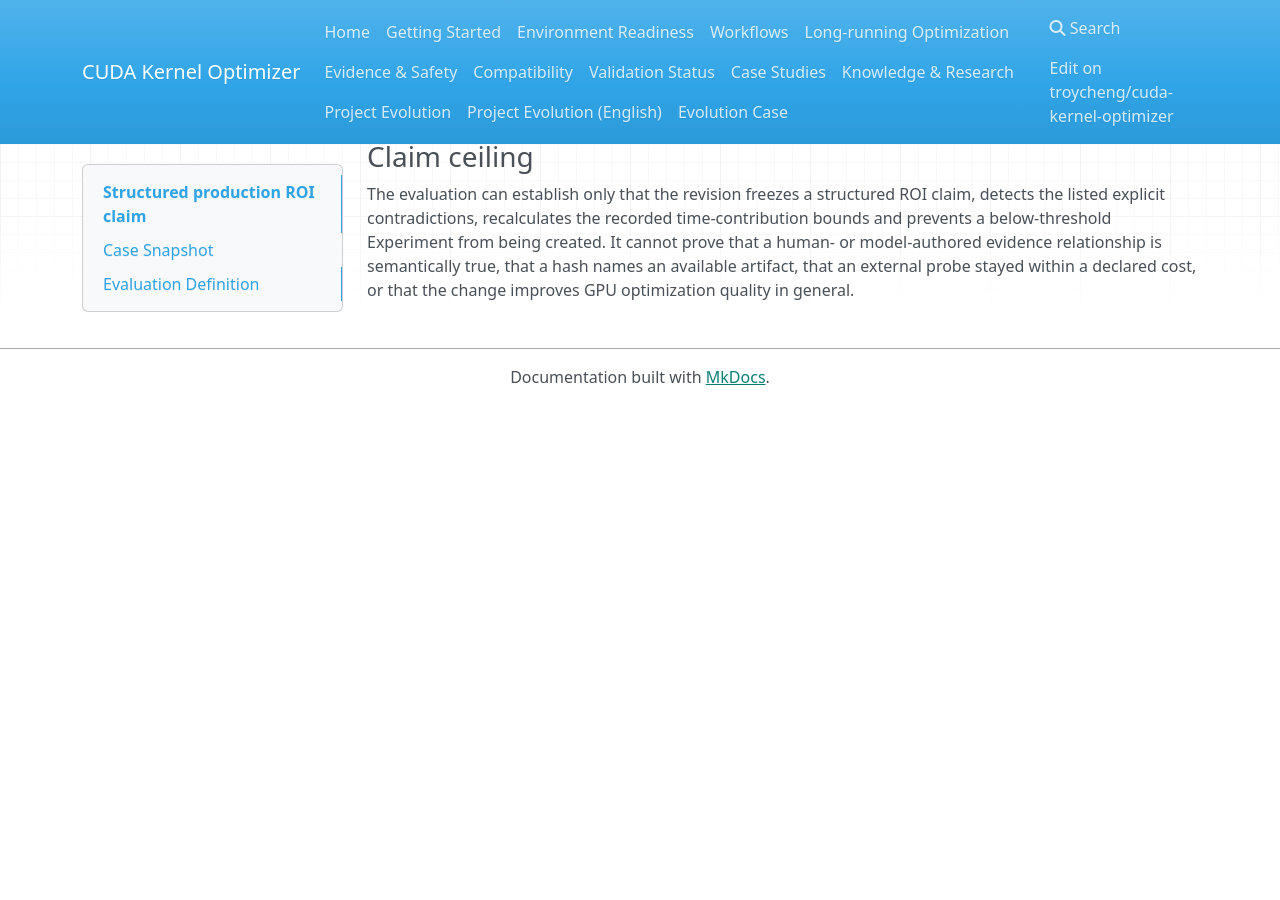
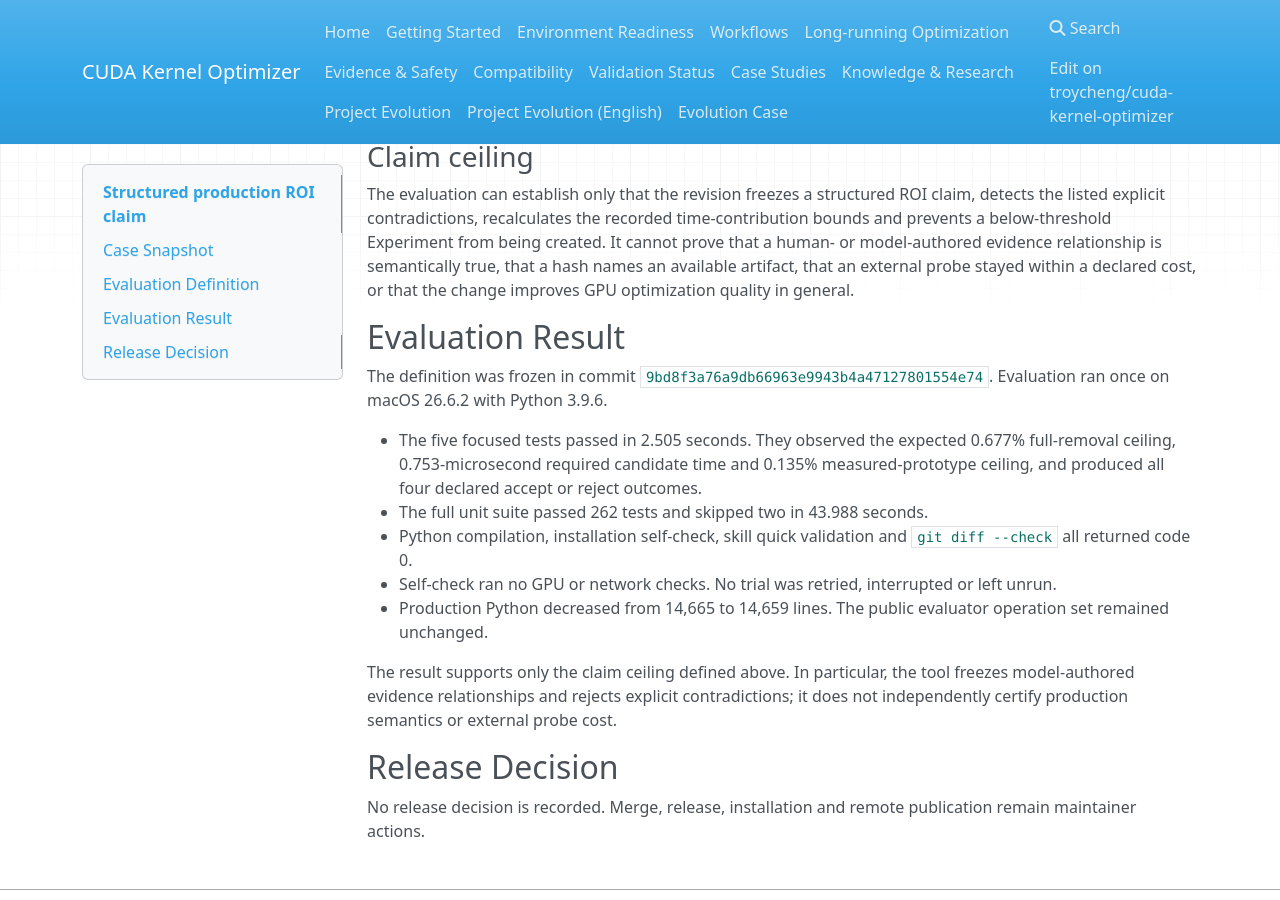
Before and after one commit to troycheng/cuda-kernel-optimizer, an MkDocs documentation site: the page built from docs/evolution-case-structured-roi-claim.md, in a window 1280 px wide and 900 px high, scrolled down 1887 px. Built offline with MkDocs 1.6.1, drawn with Linux system fonts in a browser that asks for light colours; nearby versions of some CDN libraries; before the commit the page ends 2292 px from its top, so only the background shows below that.

Commit message:
docs: record structured ROI claim evaluation

```diff
--- a/docs/evolution-case-structured-roi-claim.md
+++ b/docs/evolution-case-structured-roi-claim.md
@@ -100,3 +100,31 @@
 is semantically true, that a hash names an available artifact, that an external
 probe stayed within a declared cost, or that the change improves GPU
 optimization quality in general.
+
+## Evaluation Result
+
+The definition was frozen in commit
+`9bd8f3a76a9db66963e9943b4a47127801554e74`. Evaluation ran once on macOS
+26.6.2 with Python 3.9.6.
+
+- The five focused tests passed in 2.505 seconds. They observed the expected
+  0.677% full-removal ceiling, 0.753-microsecond required candidate time and
+  0.135% measured-prototype ceiling, and produced all four declared accept or
+  reject outcomes.
+- The full unit suite passed 262 tests and skipped two in 43.988 seconds.
+- Python compilation, installation self-check, skill quick validation and
+  `git diff --check` all returned code 0.
+- Self-check ran no GPU or network checks. No trial was retried, interrupted or
+  left unrun.
+- Production Python decreased from 14,665 to 14,659 lines. The public evaluator
+  operation set remained unchanged.
+
+The result supports only the claim ceiling defined above. In particular, the
+tool freezes model-authored evidence relationships and rejects explicit
+contradictions; it does not independently certify production semantics or
+external probe cost.
+
+## Release Decision
+
+No release decision is recorded. Merge, release, installation and remote
+publication remain maintainer actions.
```
